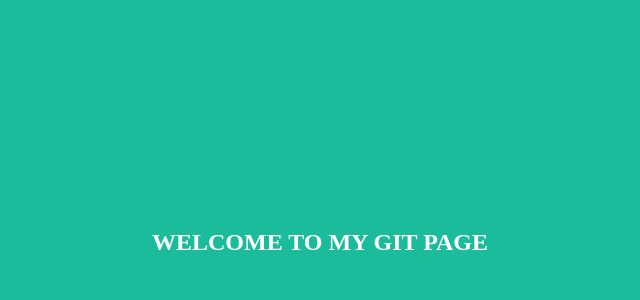
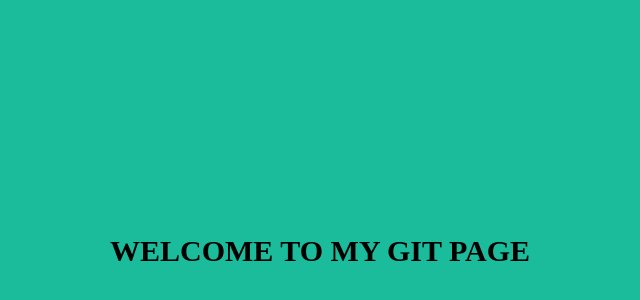
Before and after one commit to yeodeb/git1, a plain HTML site: page index.html in a window 1280 px wide. Shown: the part 44-344 px from the top of the page, without its empty margins (320-960 px from the left). Drawn offline with Linux system fonts and the light colour scheme.

Commit message:
test color and size

```diff
--- a/index.html
+++ b/index.html
@@ -7,6 +7,6 @@
     <title>test github</title>
 </head>
 <body style="background-color:#1abc9c">
-    <h2 style="padding-top:20%;padding-bottom:20%; text-align:center; color:#fff;">WELCOME TO MY GIT PAGE</h2>
+    <h2 style="padding-top:20%;padding-bottom:20%; text-align:center; color:#000; font-size:30px;">WELCOME TO MY GIT PAGE</h2>
 </body>
 </html>
```
